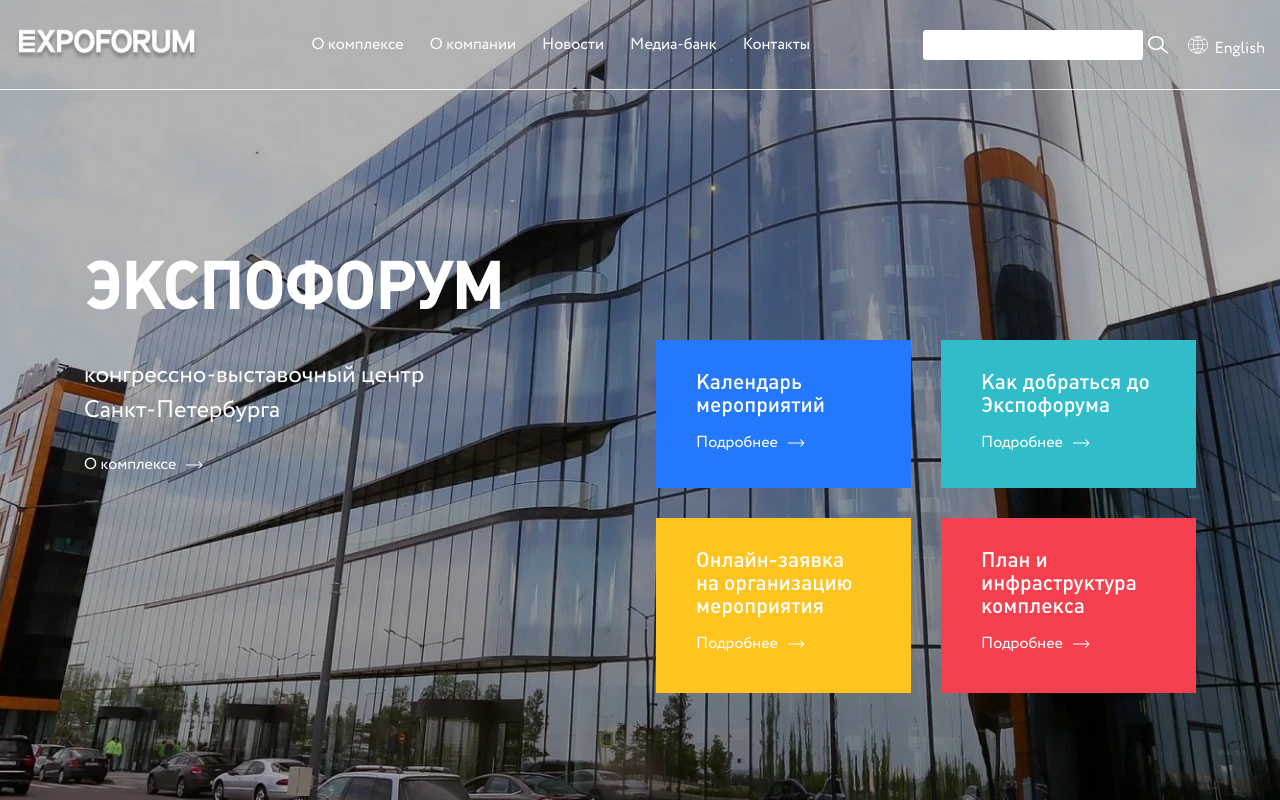
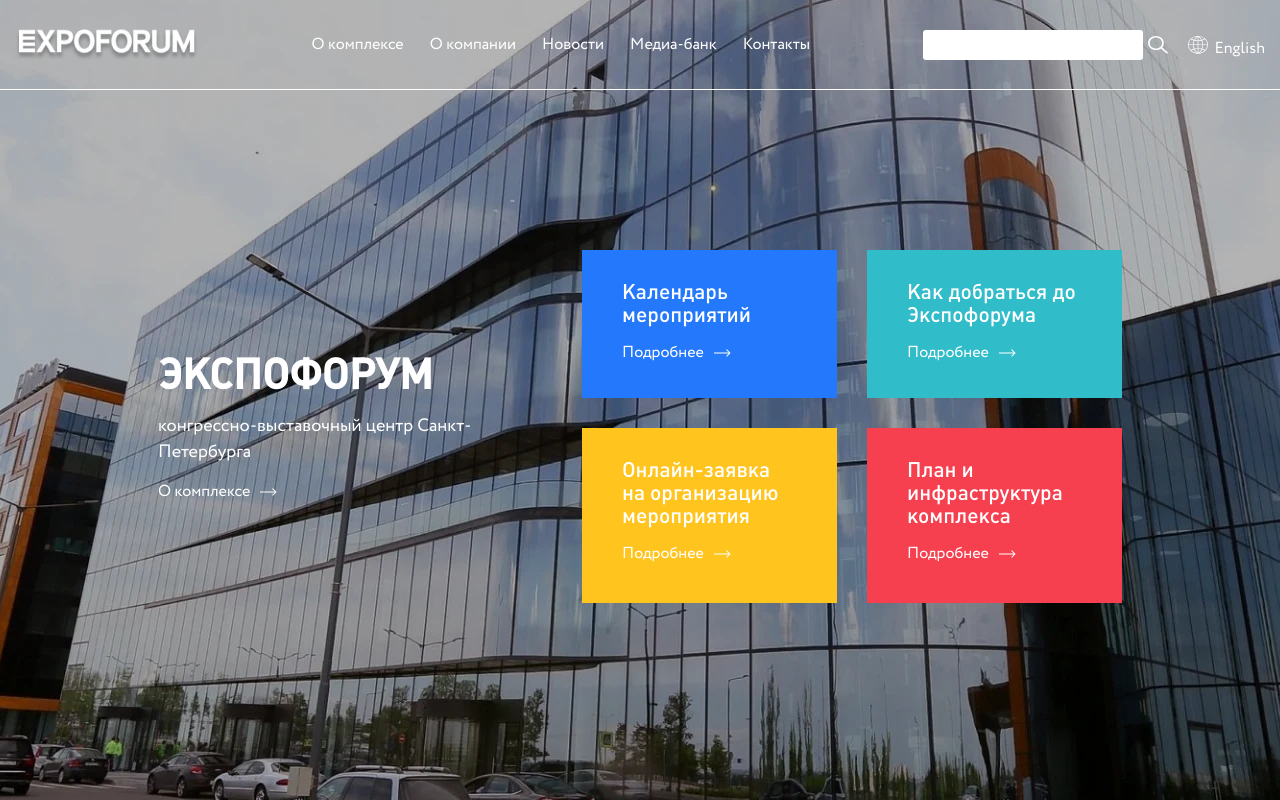
Before and after one commit to nlysenko/expoforum, a React (Create React App) app: page / in a window 1280 px wide. Built offline with nearby package versions, Linux system fonts and the light colour scheme.

Commit message:
Add top-section

```diff
--- a/src/components/App/style.scss
+++ b/src/components/App/style.scss
@@ -56,13 +56,21 @@
 .container {
   padding: 0 15px;
   margin: 0 auto;
-  width: $container-xl;
+  width: $container-xxx;
+
+  @media screen and (max-width: $screen-xxl) {
+    width: $container-xxl;
+  }
+
+  @media screen and (max-width: $screen-xl) {
+    width: $container-xl;
+  }
 
   @media screen and (max-width: $screen-lg) {
     width: $container-lg;
   }
 
-  /*  @media screen and (max-width: $screen-md) {
+  @media screen and (max-width: $screen-md) {
     width: $container-md;
   }
 
@@ -72,7 +80,7 @@
 
   @media screen and (max-width: $screen-xs) {
     width: $container-xs;
-  }*/
+  }
 }
 
 /* Set body disabled when open menu popup */
--- a/src/components/Header/style.scss
+++ b/src/components/Header/style.scss
@@ -14,7 +14,7 @@
     display: flex;
     justify-content: space-between;
     align-items: center;
-    width: $container-xxl;
+    width: $container-xxx;
     margin: 0 auto;
     padding: 0 15px;
   }
--- a/src/shared/sections/Top/style.scss
+++ b/src/shared/sections/Top/style.scss
@@ -28,15 +28,39 @@
     padding-top: 250px;
     display: flex;
     justify-content: space-between;
+
+    @media screen and (max-width: $screen-xl) {
+      align-items: center;
+    }
+
+    @media screen and (max-width: $screen-lg) {
+      flex-direction: column;
+      justify-content: flex-start;
+      padding-top: 190px;
+    }
+
+    @media screen and (max-width: $screen-sm) {
+      padding-top: 130px;
+    }
   }
 
   &__about-forum {
-    width: 420px;
+    @media screen and (max-width: $screen-lg) {
+      text-align: center;
+    }
   }
 
   &__title {
     font-family: $font-plumb;
     font-size: 64px;
+
+    @media screen and (max-width: $screen-xl) {
+      font-size: 42px;
+    }
+
+    @media screen and (max-width: $screen-xs) {
+      font-size: 36px;
+    }
   }
 
   &__info-text {
@@ -44,6 +68,12 @@
     padding-right: 20px;
     padding-top: 35px;
     padding-bottom: 25px;
+
+    @media screen and (max-width: $screen-xl) {
+      font-size: 18px;
+      padding-top: 15px;
+      padding-bottom: 15px;
+    }
   }
 
   &__more-link {
@@ -56,10 +86,35 @@
     grid-template-columns: 255px 255px;
     grid-gap: 30px;
     padding-top: 90px;
+
+    @media screen and (max-width: $screen-xl) {
+      padding-top: 0;
+    }
+
+    @media screen and (max-width: $screen-lg) {
+      padding-top: 30px;
+      grid-column-gap: 120px;
+    }
+
+    @media screen and (max-width: $screen-md) {
+      padding-top: 30px;
+      grid-gap: 30px;
+    }
+
+    @media screen and (max-width: $screen-sm) {
+      grid-template-rows: 100px 100px 120px 120px;
+      grid-template-columns: 180px;
+      padding-top: 20px;
+      grid-gap: 15px;
+    }
   }
 
   &__card {
     padding: 30px 40px;
+
+    @media screen and (max-width: $screen-sm) {
+      padding: 15px 20px;
+    }
 
     &:first-child {
       background-color: $color-main-blue;
@@ -83,6 +138,11 @@
     font-weight: 500;
     font-size: 21px;
     padding-bottom: 15px;
+
+    @media screen and (max-width: $screen-sm) {
+      font-size: 18px;
+      padding-bottom: 8px;
+    }
   }
 
   &__card-more-link {
--- a/styles/variables.scss
+++ b/styles/variables.scss
@@ -15,14 +15,18 @@
 
 /* Containers */
 $container-xs: 290px;
-$container-sm: 420px;
-$container-md: 668px;
-$container-lg: 962px;
-$container-xl: 1142px;
-$container-xxl: 1564px;
+$container-sm: 330px;
+$container-md: 690px;
+$container-lg: 738px;
+$container-xl: 994px;
+$container-xxl: 1250px;
+$container-xxx: 1400px;
 
 /* Screens */
 $screen-xs: 320px;
 $screen-sm: 480px;
 $screen-md: 768px;
-$screen-lg: 1200px;
+$screen-lg: 1024px;
+$screen-xl: 1280px;
+$screen-xxl: 1440px;
+$screen-xxx: 1960px;
```
